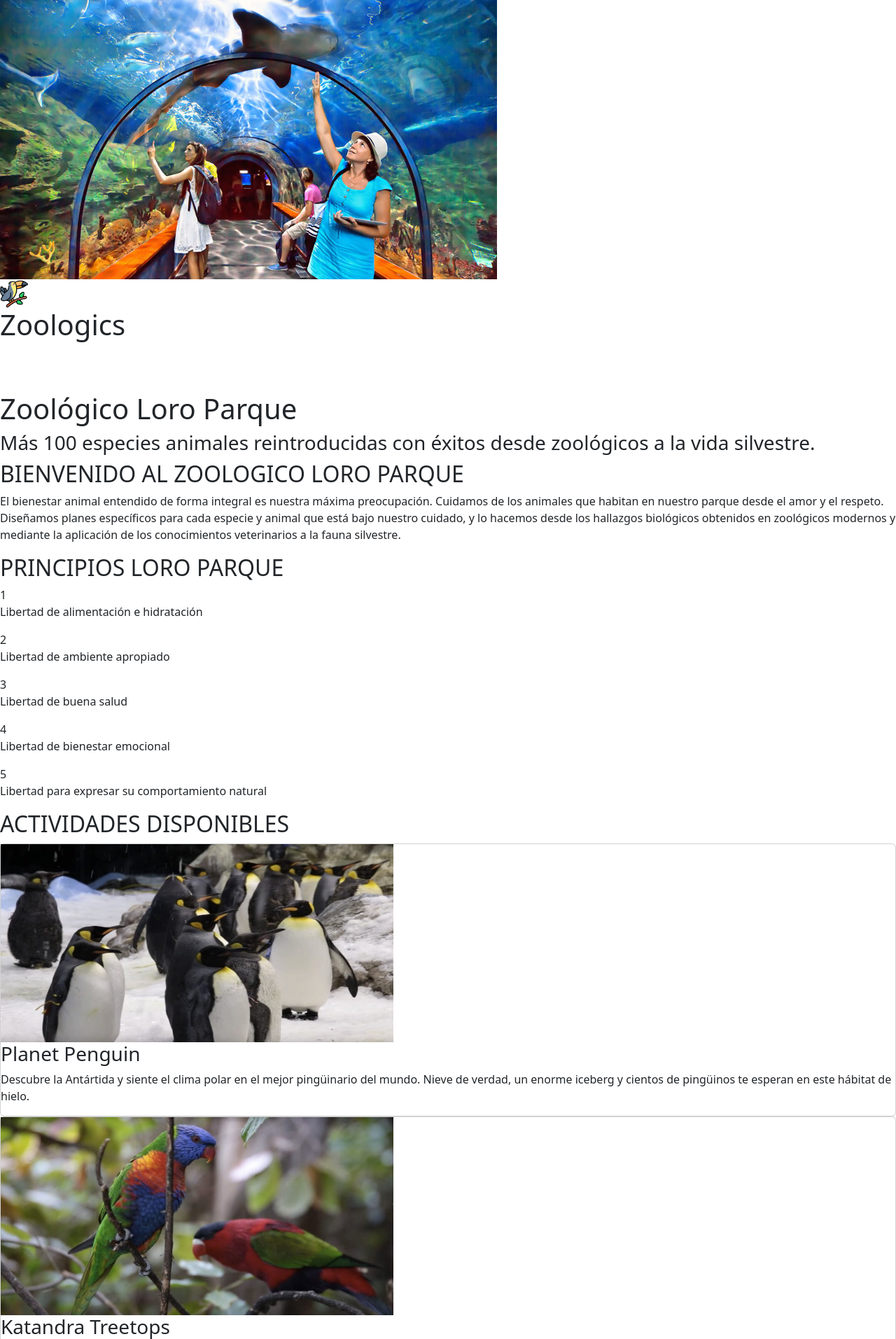
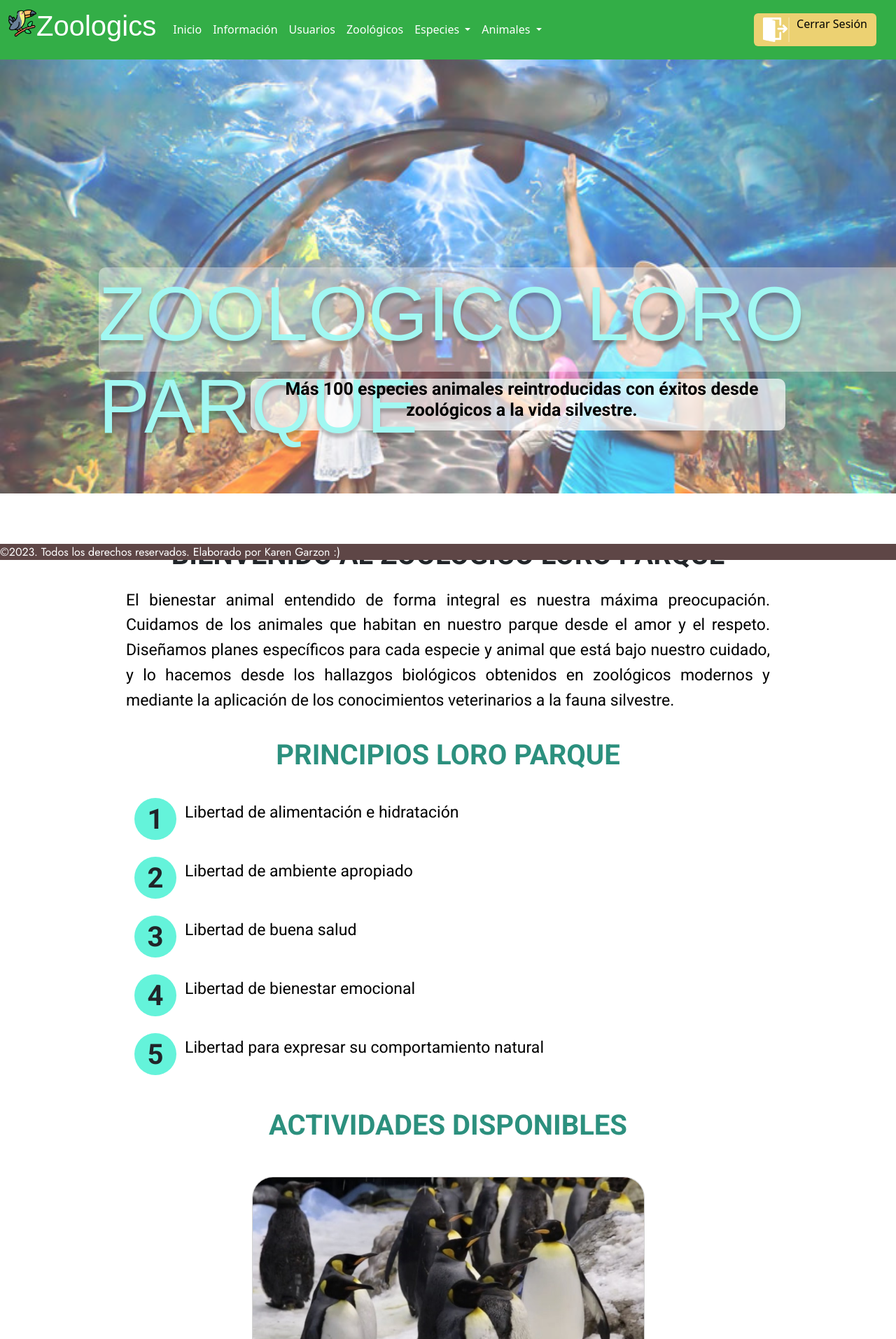
Before and after one commit to kdgarzon/ZOOLOGICS, a PHP site: page /PanelLoroParque.php in a window 1280 px wide; the page is wider, and only the part inside the window is pictured. Shown: the top 1913 px of that part at 70% size. Run offline with PHP 8.4, Linux system fonts and the light colour scheme; a user stored in the database is signed in; some web fonts are replaced.

Commit message:
Se añade frontEnd de zoo Loro Parque

```diff
--- a/Estilos/PestañasZoo.css
+++ b/Estilos/PestañasZoo.css
@@ -96,6 +96,34 @@
     font-weight: 600;
 }
 
+/*PRINCIPIOS LORO PARQUE*/
+
+.numeral{
+    display: flex;
+}
+.numeral p{
+    color: #000;
+    text-align: justify;
+    font-family: 'Roboto', sans-serif;
+    font-size: 23px;
+    font-weight: 400;
+    margin-top: 1.8%;
+}
+.numero{
+    width: 60px;
+    height: 60px;
+    background:  #64F3DA;
+    border-radius: 50%;
+    padding: 7px;
+    margin: 12px;
+}
+.numero h1{
+    text-align: center;
+    font-family: 'Roboto', sans-serif;
+    font-size: 40px;
+    font-weight: 800;
+}
+
 /*ACTIVIDADES Y BIENVENIDA*/
 
 .texto_cuerpo{
@@ -133,6 +161,9 @@
 }
 .card img{
     object-fit: cover;
+}
+.texto_card{
+    background: #F6F6F6;
 }
 .texto_card h3{
     color: #000;
@@ -184,6 +215,12 @@
 }
 #espToronto{
     color: #7B8138;
+}
+#LoroParqueAct{
+    color: #2C907E;
+}
+#titLoroParque{
+    color: #A1F8F2;
 }
 
 /*CONSERVACION DE ESPECIES*/
--- a/Paneles/Zoologicos/PanelLoroParque.php
+++ b/Paneles/Zoologicos/PanelLoroParque.php
@@ -10,6 +10,9 @@
         session_destroy();
         die();
     }
+
+    $rol = isset($_SESSION['ID_Rol']) ? $_SESSION['ID_Rol'] : "";
+    $_SESSION['ID_Rol'] = $rol;
 ?>
 <!DOCTYPE html>
 <html lang="es">
@@ -19,23 +22,32 @@
     <link href="https://cdn.jsdelivr.net/npm/bootstrap@5.3.2/dist/css/bootstrap.min.css"
         rel="stylesheet" integrity="sha384-T3c6CoIi6uLrA9TneNEoa7RxnatzjcDSCmG1MXxSR1GAsXEV/Dwwykc2MPK8M2HN"
         crossorigin="anonymous">
+    <link rel="stylesheet" href="../../Estilos/Paneles.css">
+    <link rel="stylesheet" href="../../Estilos/PestañasZoo.css">
     <title>Inicio</title>
 </head>
 <body>
+    <?php
+        if($rol != 12){
+            include('../../config/headerZoo.php');
+        }
+    ?>
     <div class="barra_superior">
         <img src="../../Imagenes/San Diego/Imagenes zoo/Loro Parque.jpg" alt="San Diego">
-        <div class="cont">
-            <div class="logo">
-                <img src="../../Imagenes/Iconos/tucan.png" alt="Logo" width="40px" height="40px" class="d-inline-block align-text-top">
-                <h1 class="titulo_logotipo">Zoologics</h1>
+        <?php
+            if($rol == 12){
+                include('../../config/headerAuxiliar.php');
+            }
+        ?>
+        <div class="cont_dos">
+            <div class="uno">
+                <h1 class="titulo_imagen" id="titLoroParque">ZOOLOGICO LORO PARQUE</h1>
             </div>
-            <img src="../../Imagenes/Iconos/TresLineasBlancas.png" alt="Barra desplegable">
-        </div>
-        <div class="cont_dos">
-            <h1 class="titulo_imagen">Zoológico Loro Parque</h1>
+            <div class="dos">
                 <h3 class="apartado">
                     Más 100 especies animales reintroducidas con éxitos desde zoológicos a la vida silvestre.
                 </h3>
+            </div>
         </div>
     </div>
     <div class="texto_cuerpo">
@@ -47,28 +59,40 @@
             y lo hacemos desde los hallazgos biológicos obtenidos en zoológicos modernos y
             mediante la aplicación de los conocimientos veterinarios a la fauna silvestre.
         </p>
-        <h2 class="titulos_contenido_uno">PRINCIPIOS LORO PARQUE</h2>
+        <h2 class="titulos_contenido_uno" id="LoroParqueAct">PRINCIPIOS LORO PARQUE</h2>
+        <div class="numerales">
             <div class="numeral">
-            <div class="numero">1</div>
+                <div class="numero">
+                    <h1 class="num">1</h1>
+                </div>
                 <p>Libertad de alimentación e hidratación</p>
             </div>
             <div class="numeral">
-            <div class="numero">2</div>
+                <div class="numero">
+                    <h1 class="num">2</h1>
+                </div>
                 <p>Libertad de ambiente apropiado</p>
             </div>
             <div class="numeral">
-            <div class="numero">3</div>
+                <div class="numero">
+                    <h1 class="num">3</h1>
+                </div>
                 <p>Libertad de buena salud</p>
             </div>
             <div class="numeral">
-            <div class="numero">4</div>
+                <div class="numero">
+                    <h1 class="num">4</h1>
+                </div>
                 <p>Libertad de bienestar emocional</p>
             </div>
             <div class="numeral">
-            <div class="numero">5</div>
+                <div class="numero">
+                    <h1 class="num">5</h1>
+                </div>
                 <p>Libertad para expresar su comportamiento natural</p>
             </div>
-        <h2 class="titulos_contenido_uno">ACTIVIDADES DISPONIBLES</h2>
+        </div>
+        <h2 class="titulos_contenido_uno" id="LoroParqueAct">ACTIVIDADES DISPONIBLES</h2>
         <div class="cards_actividades">
             <div class="card">
                 <img src="../../Imagenes/Loro parque/card1.jpg" alt="" width="561px" height="283px">
@@ -140,7 +164,8 @@
         </div>
     </div>
     <div class="galeria_animales">
-        <h2 class="titulos_contenido_tres">ANIMALES MAS DESTACADOS</h2>
+        <h2 class="titulos_contenido_tres" id="LoroParqueAct">ANIMALES MAS DESTACADOS</h2>
+        <div class="fotos">
             <div class="foto">
                 <img src="../../Imagenes/Loro parque/Orcas.jpg" alt="Orcas" width="290px" height="290px">
                 <a href="https://www.loroparque.com/ficha-animales-orcas/">Orcas</a>
@@ -174,11 +199,11 @@
                 <a href="https://www.loroparque.com/ficha-animales-tiburon-gris/">Tiburones</a>
             </div>
         </div>
-    <!--<a href="../../config/CerrarSesion.php">Cerrar sesión</a>-->
+    </div>
 
-    <footer>
+    <div class="footer">
         <p>&copy;2023. Todos los derechos reservados. Elaborado por Karen Garzon :)</p>
-    </footer>
+    </div>
     <script src="https://cdn.jsdelivr.net/npm/bootstrap@5.3.2/dist/js/bootstrap.bundle.min.js"
         integrity="sha384-C6RzsynM9kWDrMNeT87bh95OGNyZPhcTNXj1NW7RuBCsyN/o0jlpcV8Qyq46cDfL"
         crossorigin="anonymous"></script>
```
Lines whose indentation alone changed are shown as unchanged.
